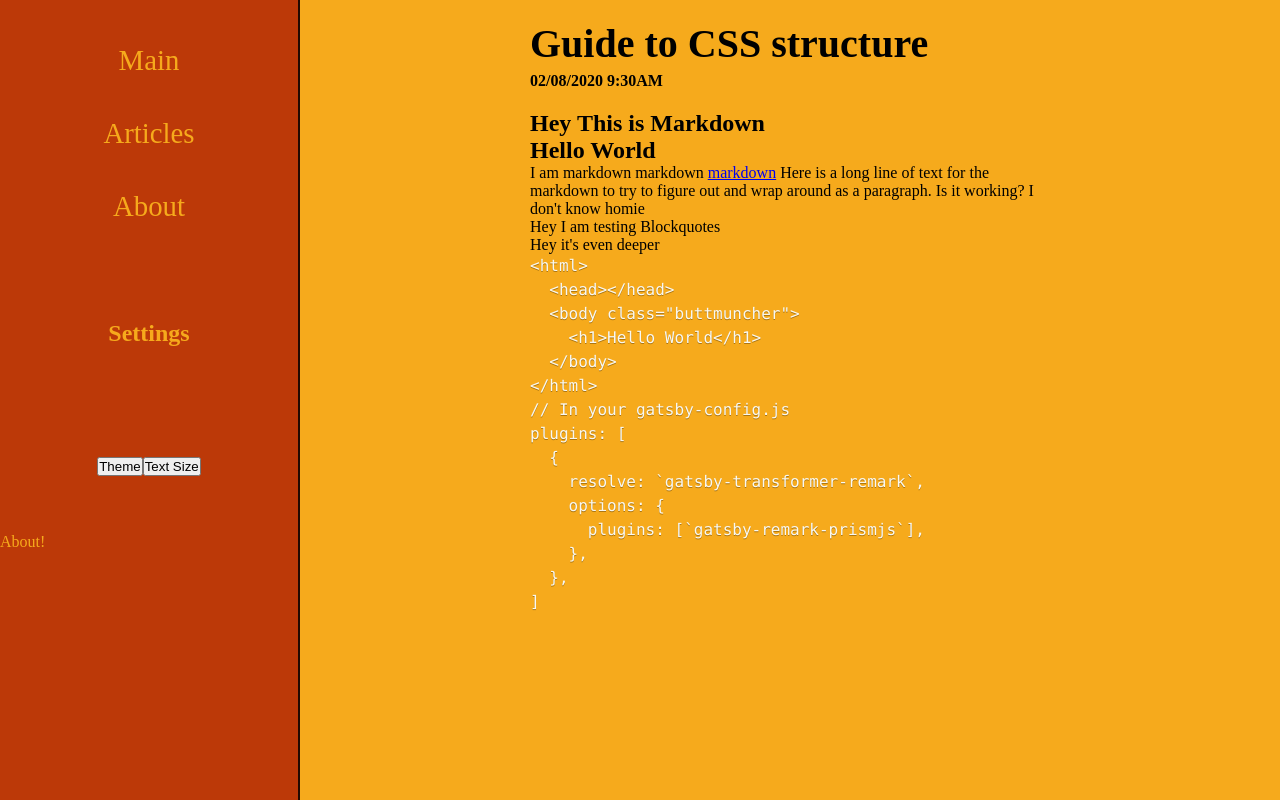
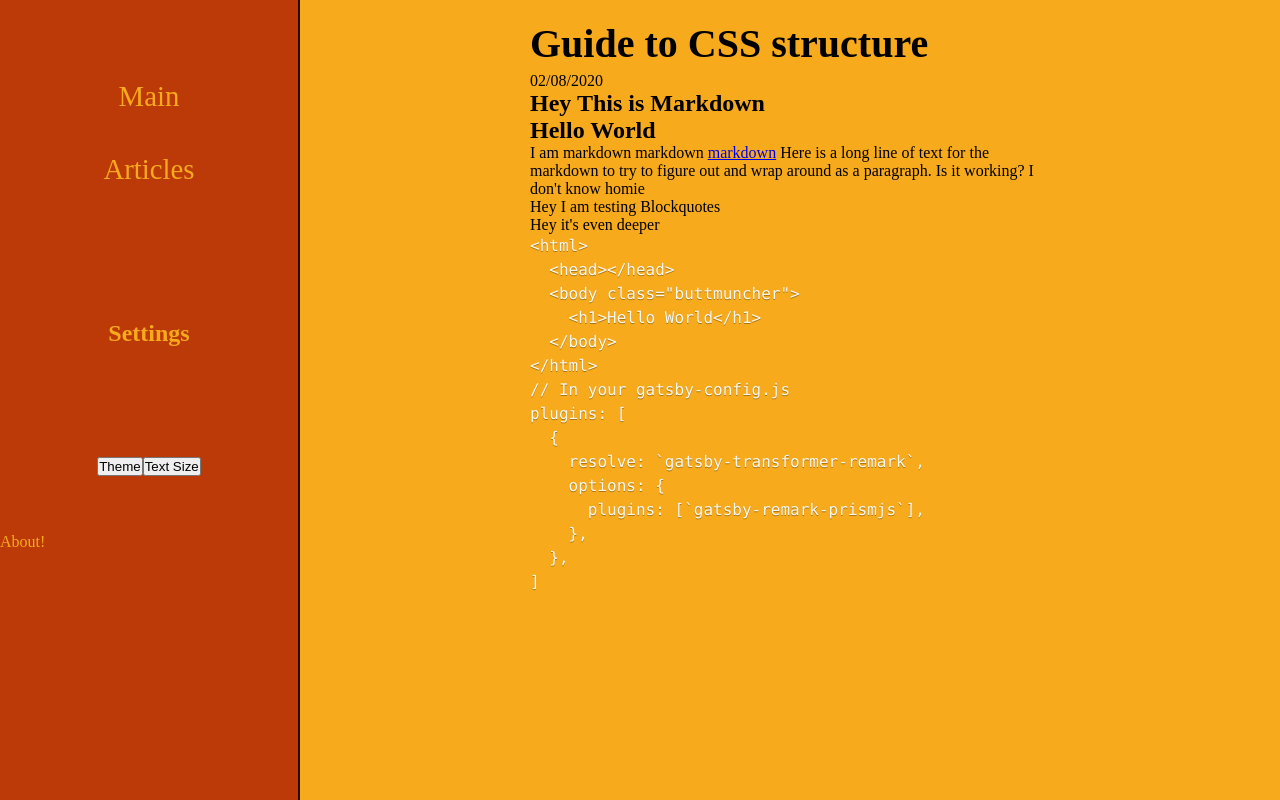
Before and after one commit to mattduff707/matt-blog, a Gatsby site: page /posts/css-post in a window 1280 px wide. Built offline with nearby package versions, Linux system fonts and the light colour scheme; Gatsby itself is replaced by a stand-in of ours; some packages are replaced by stand-ins of ours; code samples lack their colours.

Commit message:
Made date render as <time> tag with format function for the date.

```diff
--- a/plugins/gatsby-remark-custom-html/index.js
+++ b/plugins/gatsby-remark-custom-html/index.js
@@ -9,7 +9,7 @@ module.exports = ({ markdownAST }, pluginOptions) => {
     // Grab the innerText of the heading node
     let text = toString(node)
     const html = `
-        <h1 style="color: red">
+        <h1 class="heading-one">
           ${text}
         </h1>
       `
--- a/src/components/layout/layout.js
+++ b/src/components/layout/layout.js
@@ -1,6 +1,6 @@
 import React from "react"
 import styled, { createGlobalStyle } from "styled-components"
-
+import "../../markdown.css"
 import Nav from "./nav"
 import Accessibility from "./accessibility"
 import About from "./about"
--- a/src/components/layout/nav.js
+++ b/src/components/layout/nav.js
@@ -44,9 +44,6 @@ const nav = () => {
         <LinkContainer>
           <StyledLink to="/posts">Articles</StyledLink>
         </LinkContainer>
-        <LinkContainer>
-          <StyledLink to="/about">About</StyledLink>
-        </LinkContainer>
       </NavUl>
     </NavCell>
   )
--- /dev/null
+++ b/src/constants/helpers.js
@@ -0,0 +1,6 @@
+export const makeDateMachineFormat = date => {
+  const dateArr = date.split("/", 3)
+  console.log(dateArr)
+  const newDate = `${dateArr[2]}-${dateArr[1]}-${dateArr[0]}`
+  return newDate
+}
--- /dev/null
+++ b/src/markdown.css
@@ -0,0 +1,4 @@
+.heading-one {
+  font-size: 1.5rem;
+  color: var(--color-primary);
+}
--- a/src/posts/css-post.md
+++ b/src/posts/css-post.md
@@ -1,5 +1,5 @@
 ---
-date: "02/08/2020 9:30AM"
+date: "02/08/2020"
 title: "Guide to CSS structure"
 category: "CSS"
 tags: ["React", "HTML", "CSS"]
--- a/src/posts/firstPost.md
+++ b/src/posts/firstPost.md
@@ -1,5 +1,5 @@
 ---
-date: "02/08/2020 9:30AM"
+date: "02/08/2020"
 title: "My First Gatsby Post"
 category: "React"
 tags: ["React", "HTML", "CSS"]
--- /dev/null
+++ b/src/posts/headings.md
@@ -0,0 +1,14 @@
+---
+date: "02/23/2020"
+title: "Semantics Guide"
+category: "HTML"
+tags: ["HTML", "Accessibility", "Semantics"]
+description: "Quick reference for how to write semantic html correctly"
+sources: [""]
+---
+
+## Headings
+- Only one h1 tag per page
+- Never skip a heading level
+- Rare to need to go below h4
+-
--- a/src/posts/secondPost.md
+++ b/src/posts/secondPost.md
@@ -1,5 +1,5 @@
 ---
-date: "02/09/2020 3:30pm"
+date: "02/09/2020"
 title: "Another Gatsby Post"
 category: "Accessibility"
 tags: ["Accessibility", "Responsive", "CSS"]
--- a/src/templates/blogTemplate.js
+++ b/src/templates/blogTemplate.js
@@ -3,10 +3,10 @@ import { graphql } from "gatsby"
 import Layout from "../components/layout/layout"
 import styled from "styled-components"
 import Heading from "../components/heading"
+import { makeDateMachineFormat } from "../constants/helpers"
 
 const PostWrapper = styled.article`
   display: grid;
-
   grid-template-columns:
     1fr
     min(65ch, 100%)
@@ -43,9 +43,14 @@ const BlogTemplate = ({ data }) => {
           <Heading size={"2.5em"} level={1} margin={"20px 0px 5px 0px"}>
             {markdownRemark.frontmatter.title}
           </Heading>
-          <Heading size={"1em"} level={2} margin={"0px 0px 20px 0px"}>
+          <time
+            dateTime={makeDateMachineFormat(markdownRemark.frontmatter.date)}
+            size={"1em"}
+            level={2}
+            margin={"0px 0px 20px 0px"}
+          >
             {markdownRemark.frontmatter.date}
-          </Heading>
+          </time>
           <div dangerouslySetInnerHTML={{ __html: markdownRemark.html }}></div>
         </PostWrapper>
       </Wrapper>
```
